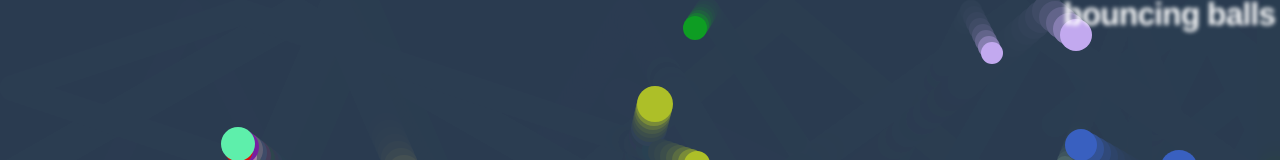
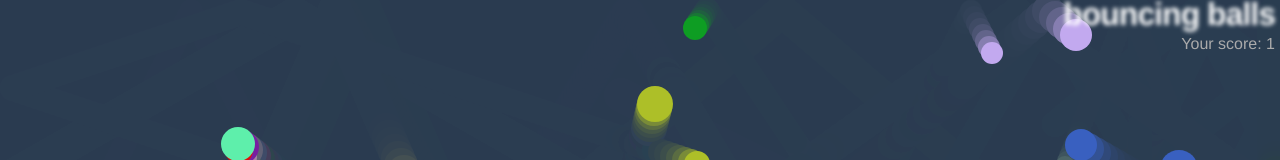
Before and after one commit to rafmosiolek/bouncing-balls, a plain HTML site: page index.html in a window 1280 px wide. Shown: the top 160 px of the page. Drawn offline with Linux system fonts and the light colour scheme.

Commit message:
score counter implemented

```diff
--- a/index.html
+++ b/index.html
@@ -9,6 +9,7 @@
 
   <body>
     <h1>bouncing balls</h1>
+    <p></p>
     <canvas></canvas>
 
     <script src="main.js"></script>
--- a/main.js
+++ b/main.js
@@ -1,5 +1,11 @@
+/* GLOBAL VARIABLES */
+
+// score counter:
+var para = document.querySelector("p");
+para.textContent = "Your score: 0";
+var count = 0;
+
 // setup canvas
-
 var canvas = document.querySelector('canvas');
 var ctx = canvas.getContext('2d');
 
@@ -155,6 +161,9 @@ EvilCircle.prototype.collisionDetect = function() {
 
             if (distance < this.size + balls[j].size) {
                 balls[j].exist = false;
+                // points counter updated if evilBall eats the ball
+                count ++;
+                para.textContent = "Your score: " + count;
             }
         }
     }
--- a/style.css
+++ b/style.css
@@ -23,3 +23,11 @@ h1 {
   color: transparent;
   text-shadow: 0 0 4px white;
 }
+
+p {
+  position: absolute;
+  margin: 0;
+  top: 35px;
+  right: 5px;
+  color: #aaa;
+}
```
